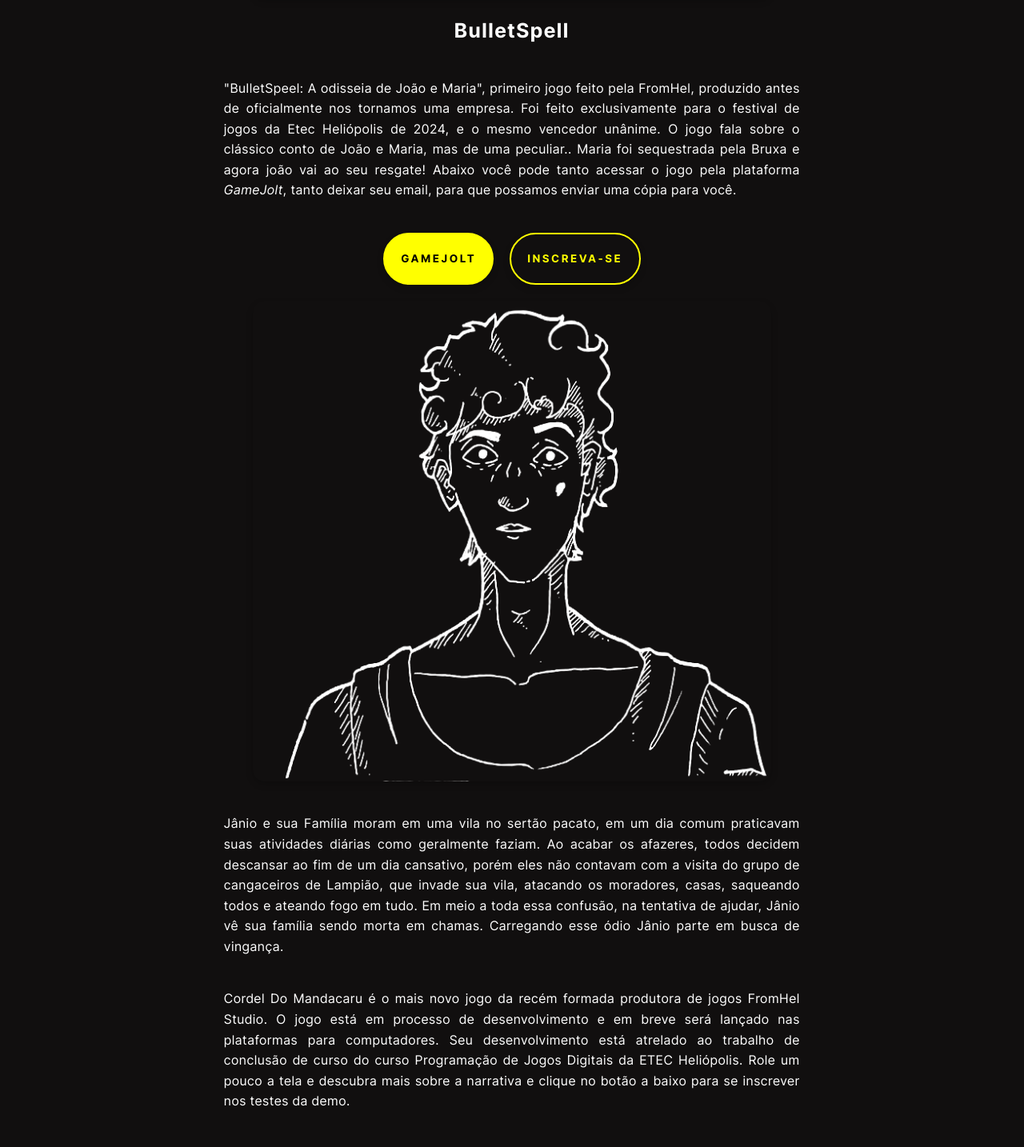
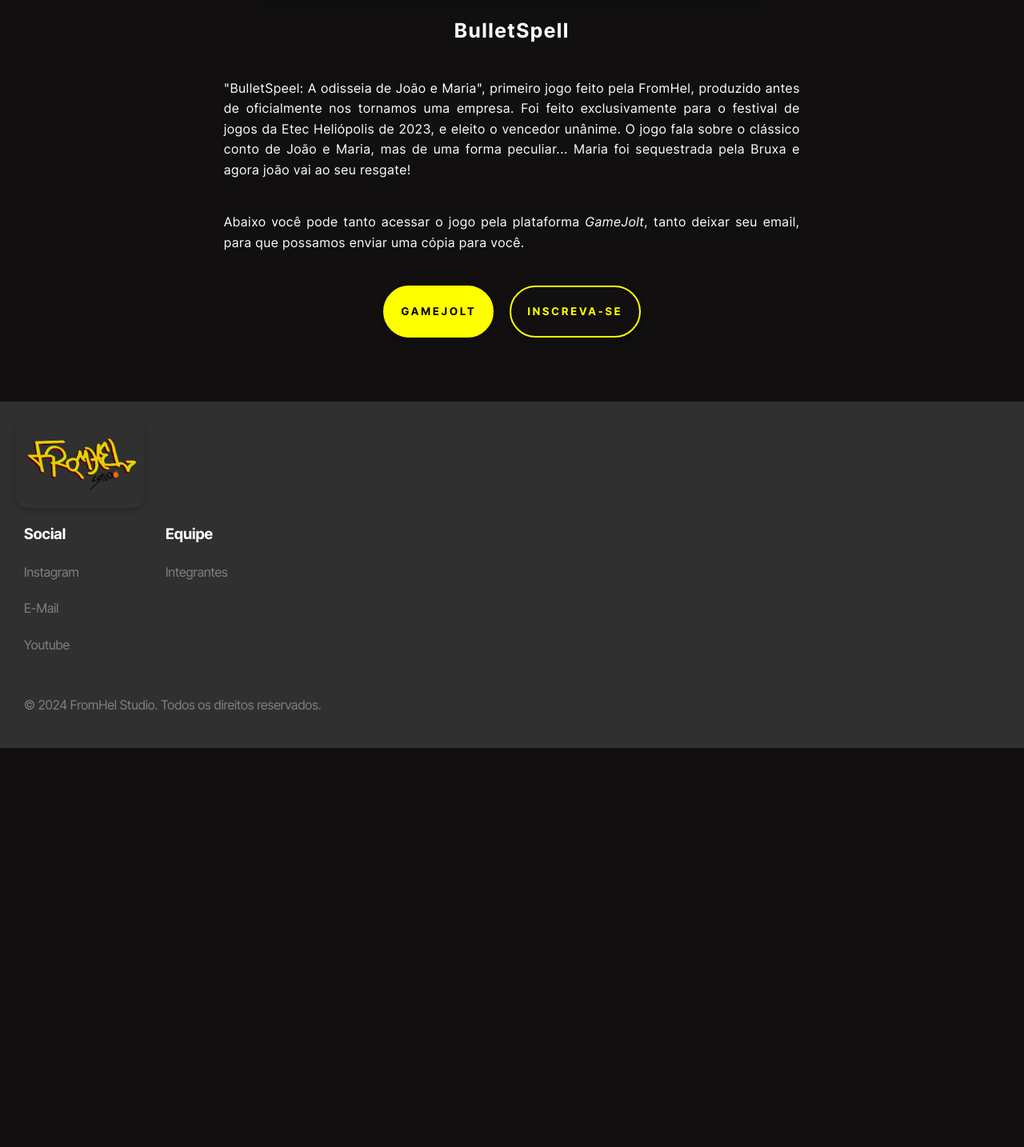
Before and after one commit to mtab-dev/fromhel-frontend, an Angular app: page /home in a window 1280 px wide. Shown: the part 1276-2710 px from the top of the page at 80% size. After the commit the page ends 2211 px from the top, so only its background shows below. Built offline with nearby package versions, Linux system fonts and the light colour scheme.

Commit message:
refactor: remove about-cordel and adjust BS description

```diff
--- a/src/app/pages/home/home.component.html
+++ b/src/app/pages/home/home.component.html
@@ -18,12 +18,15 @@
         "BulletSpeel: A odisseia de João e Maria", primeiro jogo feito pela
         FromHel, produzido antes de oficialmente nos tornamos uma empresa. Foi
         feito exclusivamente para o festival de jogos da Etec Heliópolis de
-        2024, e o mesmo vencedor unânime. O jogo fala sobre o clássico conto de
-        João e Maria, mas de uma peculiar.. Maria foi sequestrada pela Bruxa e
-        agora joão vai ao seu resgate! Abaixo você pode tanto acessar o jogo
-        pela plataforma <i>GameJolt</i>, tanto deixar seu email, para que
-        possamos enviar uma cópia para você.
+        2023, e eleito o vencedor unânime. O jogo fala sobre o clássico conto de
+        João e Maria, mas de uma forma peculiar... Maria foi sequestrada pela Bruxa e
+        agora joão vai ao seu resgate!
       </p>
+        <p>
+          Abaixo você pode tanto acessar o jogo
+          pela plataforma <i>GameJolt</i>, tanto deixar seu email, para que
+          possamos enviar uma cópia para você.
+        </p>
     </section>
     <section class="action-buttons">
       <app-button
@@ -32,32 +35,10 @@
         (click)="redirect('https://gamejolt.com/@FromHelStudio')"
       ></app-button>
       <app-button
-        text="inscreva-se"
-        variant="secondary"
-        (click)="showSubscribe = !showSubscribe"
+      text="inscreva-se"
+      variant="secondary"
+      (click)="showSubscribe = !showSubscribe"
       ></app-button>
-    </section>
-    <section class="section" id="about-cordel">
-      <img src="/janio.webp" id="janio" />
-      <p>
-        Jânio e sua Família moram em uma vila no sertão pacato, em um dia comum
-        praticavam suas atividades diárias como geralmente faziam. Ao acabar os
-        afazeres, todos decidem descansar ao fim de um dia cansativo, porém eles
-        não contavam com a visita do grupo de cangaceiros de Lampião, que invade
-        sua vila, atacando os moradores, casas, saqueando todos e ateando fogo
-        em tudo. Em meio a toda essa confusão, na tentativa de ajudar, Jânio vê
-        sua família sendo morta em chamas. Carregando esse ódio Jânio parte em
-        busca de vingança.
-      </p>
-      <p>
-        Cordel Do Mandacaru é o mais novo jogo da recém formada produtora de
-        jogos FromHel Studio. O jogo está em processo de desenvolvimento e em
-        breve será lançado nas plataformas para computadores. Seu
-        desenvolvimento está atrelado ao trabalho de conclusão de curso do curso
-        Programação de Jogos Digitais da ETEC Heliópolis. Role um pouco a tela e
-        descubra mais sobre a narrativa e clique no botão a baixo para se
-        inscrever nos testes da demo.
-      </p>
     </section>
   </article>
 </div>
```
